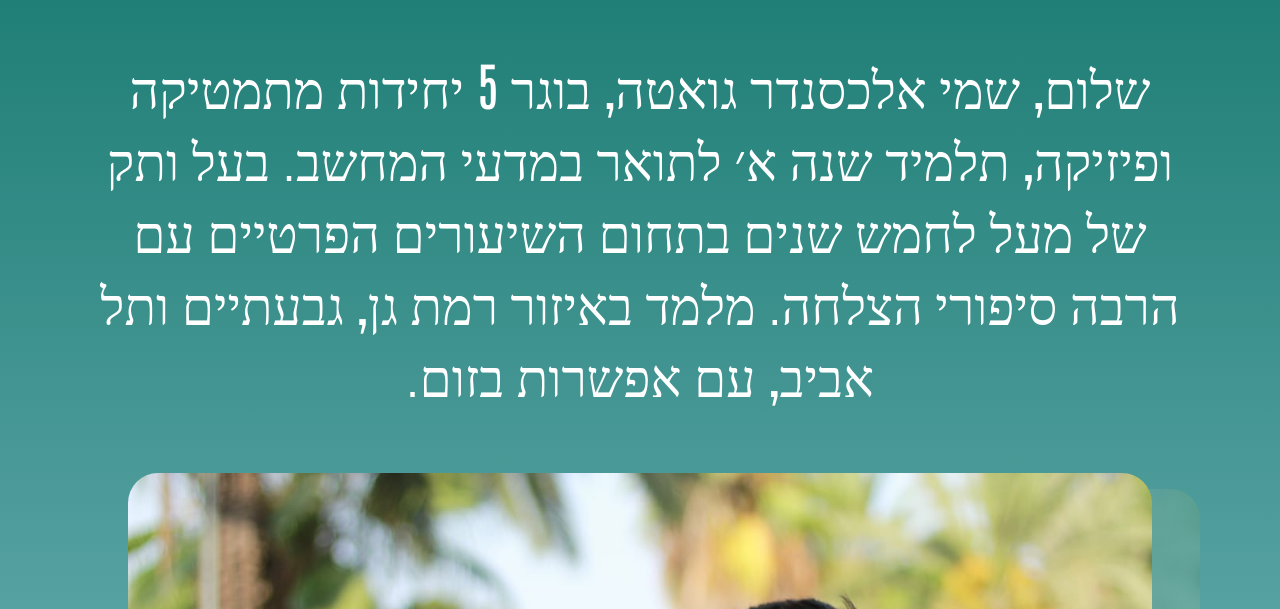
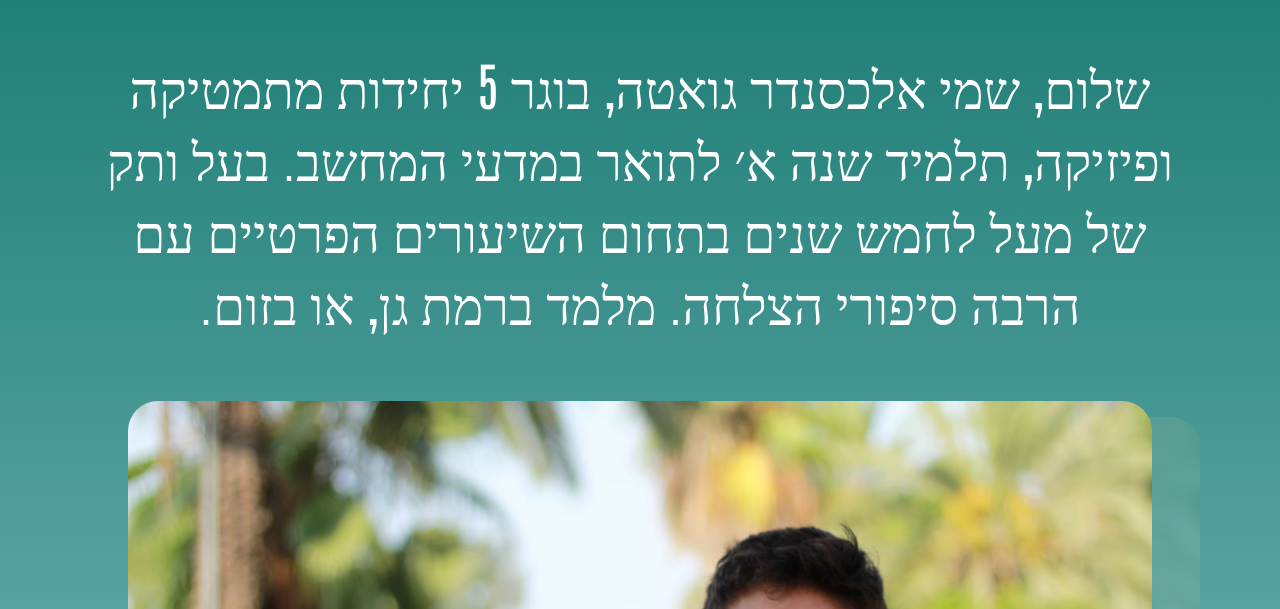
Before and after one commit to alexguetta/scrollable, a plain HTML site: page index.html in a window 1280 px wide. Shown: the part 768-1377 px from the top of the page. Drawn offline with Linux system fonts and the light colour scheme.

Commit message:
Update index.html

```diff
--- a/index.html
+++ b/index.html
@@ -40,8 +40,8 @@
         <p class="presentation">
           שלום, שמי אלכסנדר גואטה, בוגר 5 יחידות מתמטיקה ופיזיקה, תלמיד
           שנה א׳ לתואר במדעי המחשב. בעל ותק של מעל לחמש שנים בתחום
-          השיעורים הפרטיים עם הרבה סיפורי הצלחה. מלמד באיזור רמת גן,
-          גבעתיים ותל אביב, עם אפשרות בזום.
+          השיעורים הפרטיים עם הרבה סיפורי הצלחה. מלמד ברמת גן,
+          או בזום.
         </p>
         <span id="picture">
           <img class="picture" src="math-lessons/very-nice.JPG">
```
